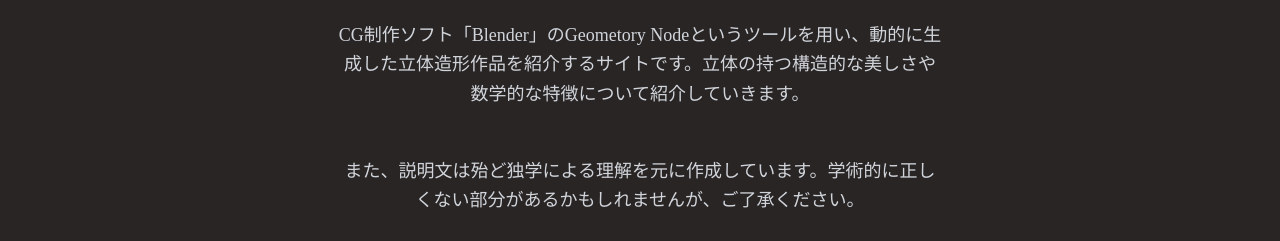
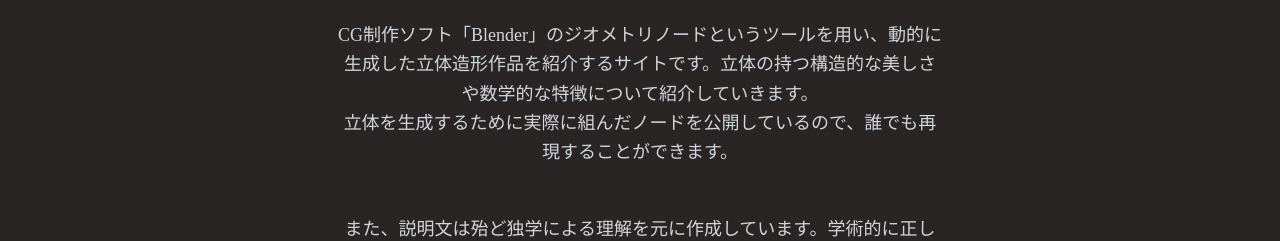
Before and after one commit to mimisukeMaster/geometric-solid-gallery, a plain HTML site: page about.html in a window 1280 px wide. Shown: the part 203-444 px from the top of the page. Drawn offline with nearby package versions, Linux system fonts and the light colour scheme.

Commit message:
fix: aboutページの文章追加

```diff
--- a/about.html
+++ b/about.html
@@ -31,7 +31,7 @@
         <div class="max-w-2xl w-full text-center p-8">
             <h1 class="text-4xl md:text-4xl font-bold mb-6">このサイトについて</h1>
             <p class="text-lg leading-relaxed text-gray-300 mb-12">
-                CG制作ソフト「Blender」のGeometory Nodeというツールを用い、動的に生成した立体造形作品を紹介するサイトです。立体の持つ構造的な美しさや数学的な特徴について紹介していきます。
+                CG制作ソフト「Blender」のジオメトリノードというツールを用い、動的に生成した立体造形作品を紹介するサイトです。立体の持つ構造的な美しさや数学的な特徴について紹介していきます。<br>立体を生成するために実際に組んだノードを公開しているので、誰でも再現することができます。
             </p>
             <p class="text-lg leading-relaxed text-gray-300 mb-12">
                 また、説明文は殆ど独学による理解を元に作成しています。学術的に正しくない部分があるかもしれませんが、ご了承ください。
```
